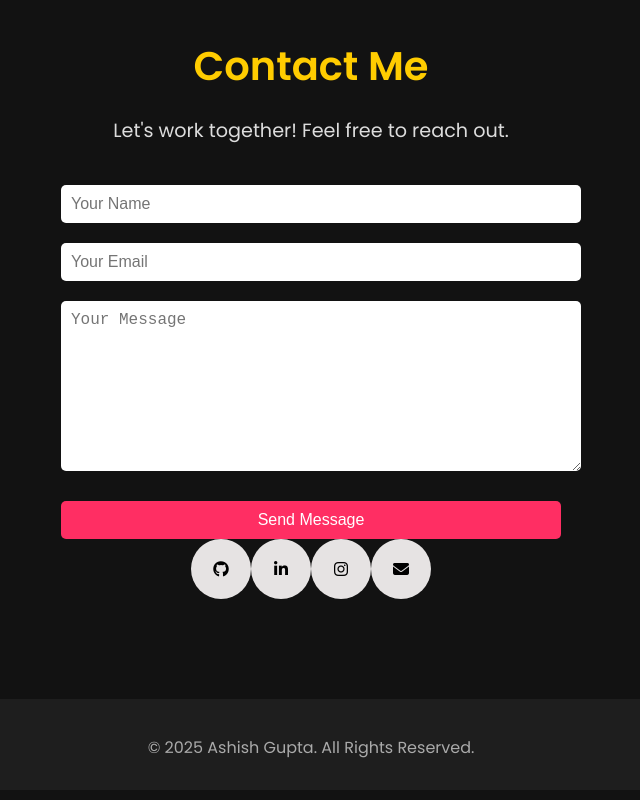
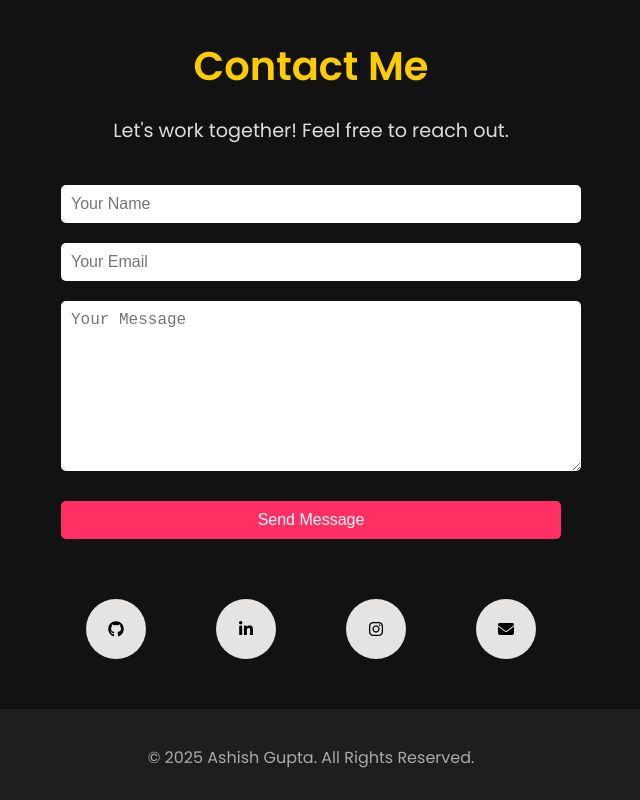
Before and after one commit to ashish-gupta-7/Ashish_Portfolio, a plain HTML site: page index.html in a window 1280 px wide. Shown: the part 3013-3813 px from the top of the page, without its empty margins (329-969 px from the left). Drawn offline with Linux system fonts and the light colour scheme.

```diff
--- a/style.css
+++ b/style.css
@@ -630,7 +630,7 @@
     justify-content: center;
     align-items: center;
     background-color: #e6e3e3;
-    margin: 60px 35px -5 0px;
+    margin: 60px 35px -50px;
     border-radius: 50%;
     text-decoration: none;
   }
```
